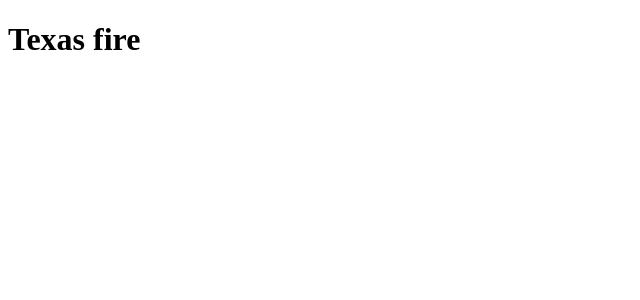
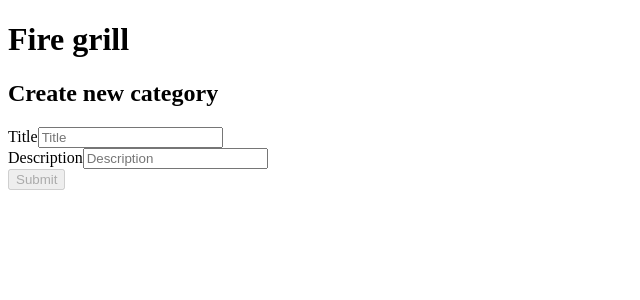
Before and after one commit to Nermeen-M/bbq-restaurant, a React (Create React App) app: page /admin in a window 1280 px wide. Before the commit this address had no page. Shown: the top 300 px of the page, without its empty margins (0-640 px from the left). Built offline with nearby package versions, Linux system fonts and the light colour scheme.

Commit message:
Add category form with validation

```diff
--- a/public/index.html
+++ b/public/index.html
@@ -24,7 +24,7 @@
       work correctly both with client-side routing and a non-root public URL.
       Learn how to configure a non-root public URL by running `npm run build`.
     -->
-    <title>TEXAS Fire Grill</title>
+    <title>Fire Grill</title>
   </head>
   <body>
     <noscript>You need to enable JavaScript to run this app.</noscript>
--- a/src/App.jsx
+++ b/src/App.jsx
@@ -1,15 +1,18 @@
 import { Routes, Route } from "react-router-dom";
+
+import Admin from "./admin/Admin";
 
 export default function App() {
   return (
     <div className="App">
-      <h1>Texas fire</h1>
+      <h1>Fire grill</h1>
       <Routes>
         <Route path="/" element={<p>Home</p>} exact />
         <Route path="/menu" element={<p>Menu</p>} />
         <Route path="/menu/:categoryName" element={<p>Category</p>} />
         <Route path="/menu/:categoryName/:productId" element={<p>Product</p>} />
         <Route path="/contact" element={<p>Contact</p>} />
+        <Route path="/admin" element={<Admin />} exact />
       </Routes>
     </div>
   );
--- /dev/null
+++ b/src/admin/AddCategoryForm.jsx
@@ -0,0 +1,75 @@
+import useInput from "../scripts/useInput";
+import { validateNotEmpty } from "../scripts/validateInputs";
+
+export default function AddCategoryForm() {
+  const {
+    value: titleValue,
+    valueIsValid: titleIsValid,
+    hasError: titleHasError,
+    valueChangeHandler: titleChangeHandler,
+    inputBlurHandler: titleBlurHandler,
+    reset: titleReset,
+  } = useInput(validateNotEmpty);
+
+  const {
+    value: descriptionValue,
+    valueIsValid: descriptionIsValid,
+    hasError: descriptionHasError,
+    valueChangeHandler: descriptionChangeHandler,
+    inputBlurHandler: descriptionBlurHandler,
+    reset: descriptionReset,
+  } = useInput(validateNotEmpty);
+
+  let formIsValid = false;
+
+  if (titleIsValid && descriptionIsValid) {
+    formIsValid = true;
+  }
+
+  function submitHandler(event) {
+    event.preventDefault();
+    titleReset();
+    descriptionReset();
+  }
+
+  return (
+    <form className="form" onSubmit={submitHandler}>
+      <h2>Create new category</h2>
+      <div className="form-field">
+        <label htmlFor="title">Title</label>
+        <input
+          id="title"
+          type="text"
+          value={titleValue}
+          onChange={titleChangeHandler}
+          onBlur={titleBlurHandler}
+          placeholder="Title"
+        />
+        {titleHasError && <p className="error">Please enter a valid title.</p>}
+      </div>
+      <div className="form-field">
+        <label htmlFor="description">Description</label>
+        <input
+          id="description"
+          type="text"
+          value={descriptionValue}
+          onChange={descriptionChangeHandler}
+          onBlur={descriptionBlurHandler}
+          placeholder="Description"
+        />
+        {descriptionHasError && (
+          <p className="error">Please enter a valid description.</p>
+        )}
+      </div>
+      <div className="actions">
+        <button
+          className="primary-button"
+          type="submit"
+          disabled={!formIsValid}
+        >
+          Submit
+        </button>
+      </div>
+    </form>
+  );
+}
--- /dev/null
+++ b/src/admin/Admin.jsx
@@ -0,0 +1,9 @@
+import AddCategoryForm from "./AddCategoryForm";
+
+export default function Admin() {
+  return (
+    <div>
+      <AddCategoryForm />
+    </div>
+  );
+}
--- /dev/null
+++ b/src/scripts/useInput.js
@@ -0,0 +1,31 @@
+import { useState } from "react";
+
+export default function useInput(validateValue) {
+  const [value, setValue] = useState("");
+  const [isTouched, setIsTouched] = useState(false);
+
+  const valueIsValid = validateValue(value);
+  const hasError = !valueIsValid && isTouched;
+
+  const valueChangeHandler = (event) => {
+    setValue(event.target.value);
+  };
+
+  const inputBlurHandler = () => {
+    setIsTouched(true);
+  };
+
+  const reset = () => {
+    setValue("");
+    setIsTouched(false);
+  };
+
+  return {
+    value,
+    valueIsValid,
+    hasError,
+    valueChangeHandler,
+    inputBlurHandler,
+    reset,
+  };
+}
--- /dev/null
+++ b/src/scripts/validateInputs.js
@@ -0,0 +1,7 @@
+export function validateNotEmpty(value) {
+  let result = true;
+
+  if (value.trim().length === 0) result = false;
+
+  return result;
+}
```
